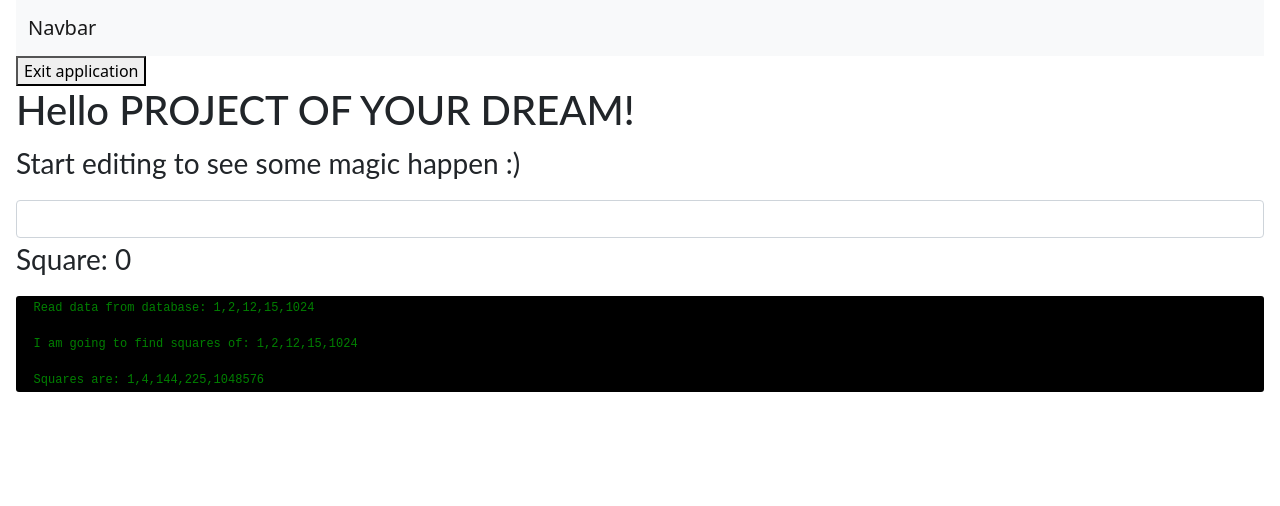
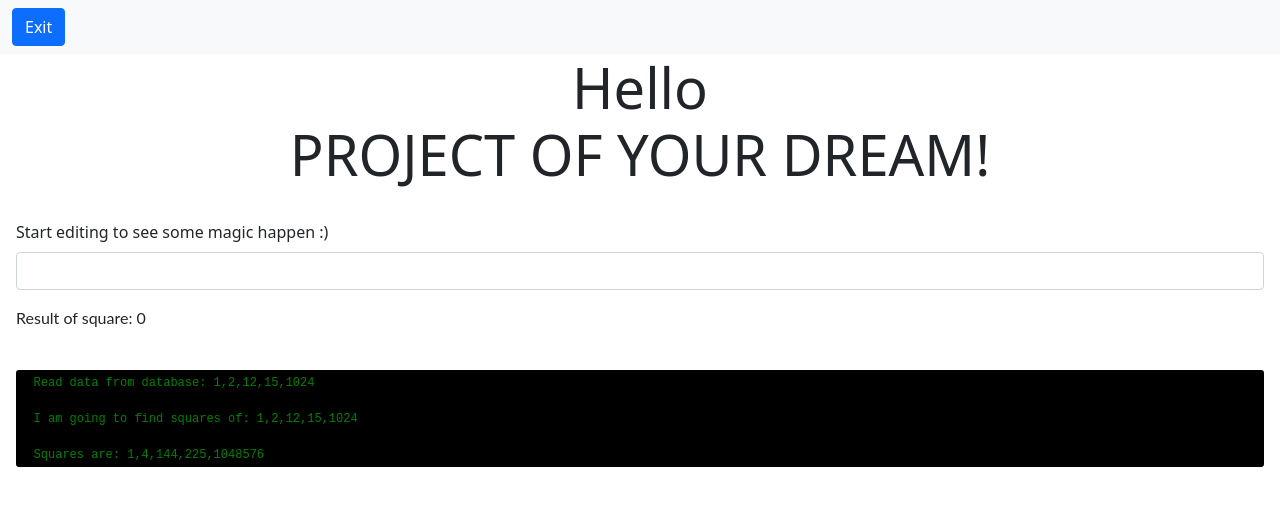
Before and after one commit to uladzimir-miadzinski/angular-ivy-ultra-bad-project, an Angular app: page / in a window 1280 px wide. Shown: the top 506 px of the page. Built offline with nearby package versions, Linux system fonts and the light colour scheme.

Commit message:
6 files modified

```diff
--- a/src/app/app.component.html
+++ b/src/app/app.component.html
@@ -1,15 +1,20 @@
 <toolbar (click)="onToolbarItemClick($event)"></toolbar>
 
-<hello name="{{ name }}"></hello>
+<main>
+  <hello name="{{ name }}"></hello>
 
-<p class="fs-3">
-  Start editing to see some magic happen :)
-</p>
+  <br>
 
-<input class="form-control" type="number" (input)="onInput()">
+  <div class="mb-3">
+    <label for="input" class="form-label">Start editing to see some magic happen :)</label>
+    <input id="input" class="form-control" type="number" (input)="onInput()">
+  </div>
 
-<p class="fs-3">
-  Square: {{ getSquare(value) }}
-</p>
+  <p>
+    Result of square: {{ getSquare(value) }}
+  </p>
 
-<app-database-calculations></app-database-calculations>
+  <br>
+
+  <app-database-calculations></app-database-calculations>
+</main>
--- a/src/app/app.component.scss
+++ b/src/app/app.component.scss
@@ -4,6 +4,9 @@ p {
 
 :host {
   display: block;
+}
+
+:host main {
   margin-left: 1rem;
   margin-right: 1rem;
 }
--- a/src/app/hello.component.ts
+++ b/src/app/hello.component.ts
@@ -2,8 +2,8 @@ import { Component, Input } from '@angular/core';
 
 @Component({
   selector: 'hello',
-  template: `<h1>Hello {{name}}!</h1>`,
-  styles: [`h1 { font-family: Lato; }`]
+  template: `<h1 class="display-4">Hello<br>{{name}}!</h1>`,
+  styles: [`h1 { text-align: center }`]
 })
 export class HelloComponent  {
   @Input() name: string;
--- a/src/app/services/toolbar.service.ts
+++ b/src/app/services/toolbar.service.ts
@@ -22,6 +22,14 @@ export class ToolbarService {
       {
         label: 'Features',
         link: '#'
+      },
+      {
+        label: 'Contacts',
+        link: '#'
+      },
+      {
+        label: 'Support',
+        link: '#'
       }
     ]
   }
--- a/src/app/toolbar/toolbar.component.html
+++ b/src/app/toolbar/toolbar.component.html
@@ -1,6 +1,5 @@
 <nav class="navbar navbar-expand-lg navbar-light bg-light">
   <div class="container-fluid">
-    <a class="navbar-brand" href="#">Navbar</a>
     <button class="navbar-toggler" type="button" data-bs-toggle="collapse" data-bs-target="#navbarNav" aria-controls="navbarNav" aria-expanded="false" aria-label="Toggle navigation"
      (click)="onClick()"
     >
@@ -38,9 +37,28 @@
             {{ toolbar[2].label }}
           </a>
         </li>
+        <li class="nav-item" (click)="onNavItemClick(3)">
+          <a
+            class="nav-link"
+            (click)="currentPage = toolbar[3].label"
+            [ngClass]="getClasses(3)"
+            href="{{ toolbar[3].link }}"
+          >
+            {{ toolbar[3].label }}
+          </a>
+        </li>
+        <li class="nav-item" (click)="onNavItemClick(4)">
+          <a
+            class="nav-link"
+            (click)="currentPage = toolbar[4].label"
+            [ngClass]="getClasses(4)"
+            href="{{ toolbar[4].link }}"
+          >
+            {{ toolbar[4].label }}
+          </a>
+        </li>
       </ul>
     </div>
+    <button class="btn btn-primary" (click)="onExit()">Exit</button>
   </div>
 </nav>
-
-<button (click)="onExit()">Exit application</button>
--- a/src/app/toolbar/toolbar.component.scss
+++ b/src/app/toolbar/toolbar.component.scss
@@ -1 +1,25 @@
 @import url("https://cdn.jsdelivr.net/npm/bootstrap@5.1.3/dist/css/bootstrap.min.css");
+
+::ng-deep {
+  * {
+    font-size: 16px;
+  }
+}
+
+:host ::ng-deep {
+  * {
+    font-weight: 400;
+  }
+}
+
+#navbarNav {
+  position: fixed;
+  top: 44px;
+  left: 12px;
+  background: rgba(248,249,250,1);
+  border-radius: 5px;
+  padding: 10px;
+  padding-left: 24px;
+  width: 150px;
+  box-shadow: 1px 2px 3px -2px;
+}
```
